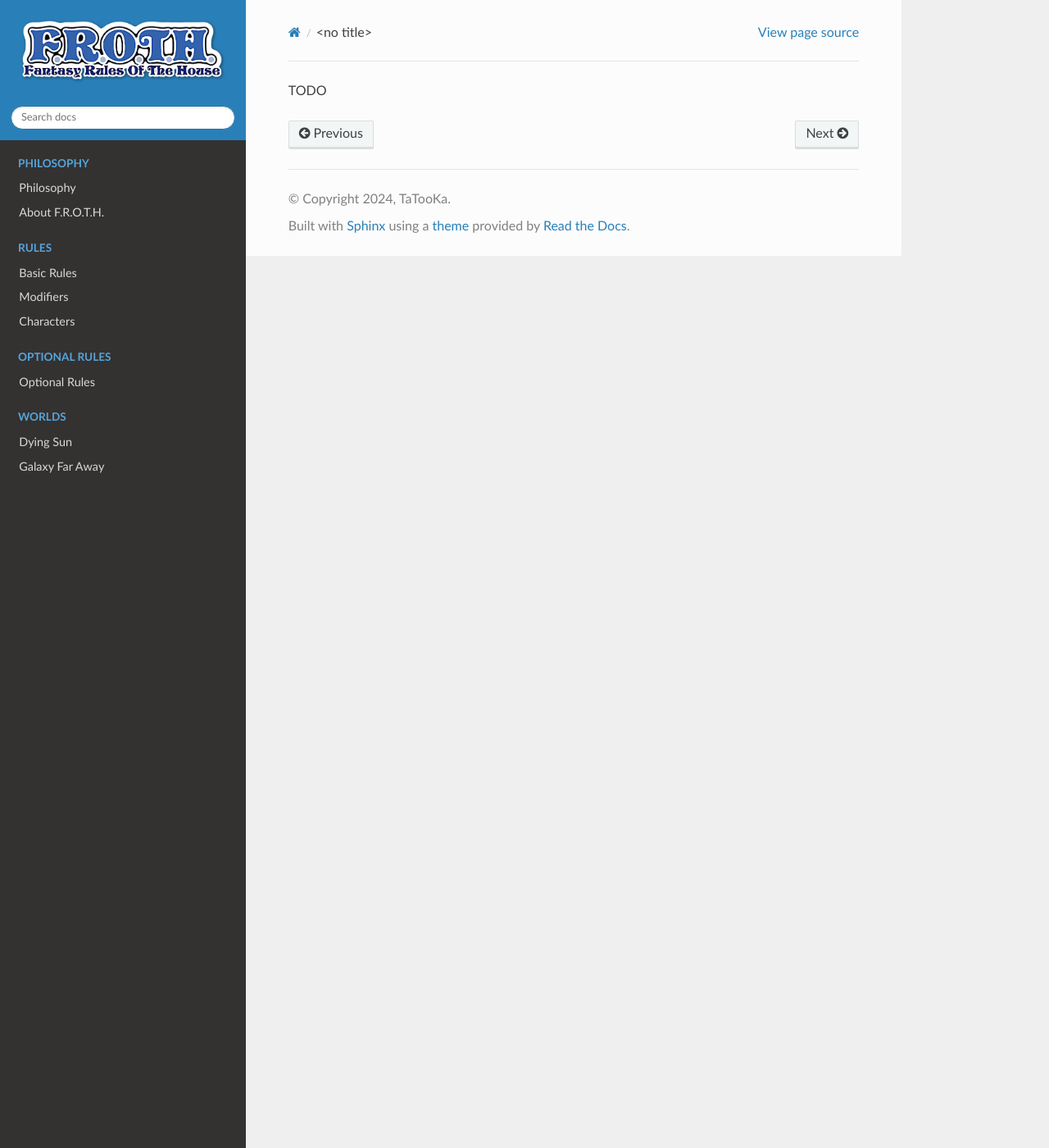
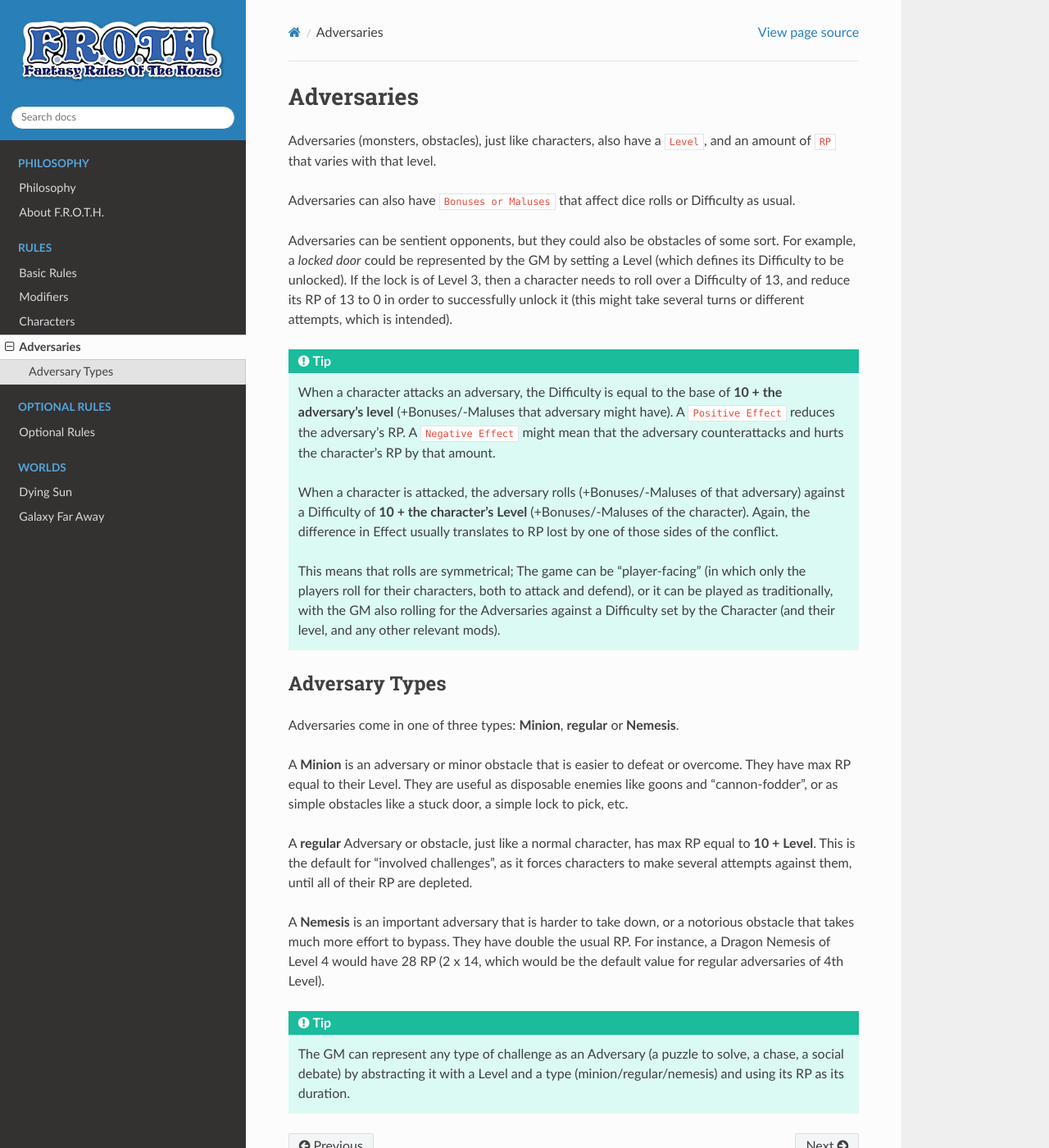
Before and after one commit to TaTooKa/froth, a Sphinx documentation site: the page built from docs/source/pages/adversaries.rst, in a window 1280 px wide and 1400 px high. Shown: the whole window at 82% size. Built offline with Sphinx 7.4.7 and the Read the Docs theme 3.1.0, drawn with Linux system fonts in a browser that asks for light colours; cross-references to code outside the pages are shown as plain code.

Commit message:
add adversaries and other fixes.

```diff
--- a/docs/source/pages/adversaries.rst
+++ b/docs/source/pages/adversaries.rst
@@ -1 +1,32 @@
-TODO
+Adversaries
+-----------
+
+Adversaries (monsters, obstacles), just like characters, also have a :hoverxref:`Level <level>`, and an amount of :hoverxref:`RP <resistancepoints>` that varies with that level.
+
+Adversaries can also have :hoverxref:`Bonuses or Maluses <bonusesmaluses>` that affect dice rolls or Difficulty as usual.
+
+Adversaries can be sentient opponents, but they could also be obstacles of some sort. For example, a *locked door* could be represented by the GM by setting a Level (which defines its Difficulty to be unlocked). If the lock is of Level 3, then a character needs to roll over a Difficulty of 13, and reduce its RP of 13 to 0 in order to successfully unlock it (this might take several turns or different attempts, which is intended).
+
+.. tip::
+
+   When a character attacks an adversary, the Difficulty is equal to the base of **10 + the adversary’s level** (+Bonuses/-Maluses that adversary might have). A :hoverxref:`Positive Effect <effect>` reduces the adversary’s RP. A :hoverxref:`Negative Effect <effect>` might mean that the adversary counterattacks and hurts the character’s RP by that amount.
+
+   When a character is attacked, the adversary rolls (+Bonuses/-Maluses of that adversary) against a Difficulty of **10 + the character's Level** (+Bonuses/-Maluses of the character).  Again, the difference in Effect usually translates to RP lost by one of those sides of the conflict.
+
+   This means that rolls are symmetrical; The game can be "player-facing" (in which only the players roll for their characters, both to attack and defend), or it can be played as traditionally, with the GM also rolling for the Adversaries against a Difficulty set by the Character (and their level, and any other relevant mods).
+
+
+Adversary Types
+~~~~~~~~~~~~~~~
+
+Adversaries come in one of three types: **Minion**, **regular** or **Nemesis**.
+
+A **Minion** is an adversary or minor obstacle that is easier to defeat or overcome. They have max RP equal to their Level.  They are useful as disposable enemies like goons and "cannon-fodder", or as simple obstacles like a stuck door, a simple lock to pick, etc.
+
+A **regular** Adversary or obstacle, just like a normal character, has max RP equal to **10 + Level**. This is the default for "involved challenges", as it forces characters to make several attempts against them, until all of their RP are depleted.
+
+A **Nemesis** is an important adversary that is harder to take down, or a notorious obstacle that takes much more effort to bypass. They have double the usual RP. For instance, a Dragon Nemesis of Level 4 would have 28 RP (2 x 14, which would be the default value for regular adversaries of 4th Level).
+
+.. tip::
+
+   The GM can represent any type of challenge as an Adversary (a puzzle to solve, a chase, a social debate) by abstracting it with a Level and a type (minion/regular/nemesis) and using its RP as its duration.
--- a/docs/source/pages/characters.rst
+++ b/docs/source/pages/characters.rst
@@ -37,7 +37,7 @@
 
 characters recover RP at a rate of 1 per hour, or 2 per hour if resting properly (a good night’s sleep, a safe place, etc).
 
-Conditions recover diegetically, meaning that the character needs to take action to “heal” that condition in a proper way… and it takes time, defined by the GM depending on the nature and the severity of the Condition: Mild ones could be removed after treatment and a single scene; Severe ones could take months of in-game time. Some Conditions could be super-transient, for example, a Grappled (Moderate, -3) Condition could be easily removed if the character takes action to stop being held by an enemy.
+:hoverxref:`Conditions <conditions>` recover diegetically, meaning that the character needs to take action to “heal” that condition in a proper way… and it takes time, defined by the GM depending on the nature and the severity of the Condition: Mild ones could be removed after treatment and a single scene; Severe ones could take months of in-game time. Some Conditions could be super-transient, for example, a Grappled (Moderate, -3) Condition could be easily removed if the character takes action to stop being held by an enemy.
 
 Experience
 ~~~~~~~~~~
@@ -55,4 +55,4 @@
 
 .. admonition:: Which Bonuses to Improve
 
-   Some Bonuses are good candidates to be improved to the next rank―for instance, a player could easily explain that their character trains a :hoverxref:`skill <skills>` in their free time, raising it from Adept (+1) to Expert (+3). Other Bonuses wouldn’t make much sense to be improved; for instance, if a character has a Mundane Sword (+1), how would they explain evolving it to Masterwork Sword (+3)? Maybe they can find an excuse (a blacksmith improves the quality, or they discover that the sword is actually an important heirloom) but this has to have some semblance of logic, and the GM has final word on what is acceptable or what’s too much of a stretch.
+   Some Bonuses are good candidates to be improved to the next rank―for instance, a player could easily explain that their character trains a :hoverxref:`skill <skills>` in their free time, raising it from *Adept (+1)* to *Expert (+3)*. Other Bonuses wouldn’t make much sense to be improved; for instance, if a character has a *Mundane Sword (+1)*, how would they explain evolving it to *Masterwork Sword (+3)*? Maybe they can find an excuse (a blacksmith improves the quality, or they discover that the sword is actually an important heirloom) but this has to have some semblance of logic, and the GM has final word on what is acceptable or what’s too much of a stretch.
```
